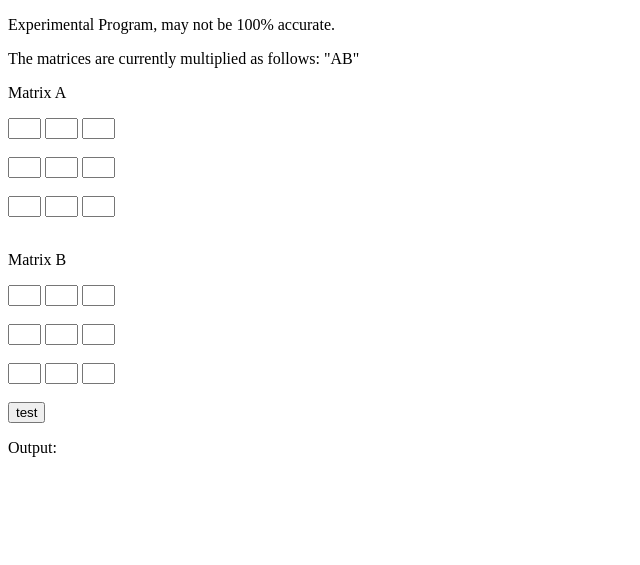
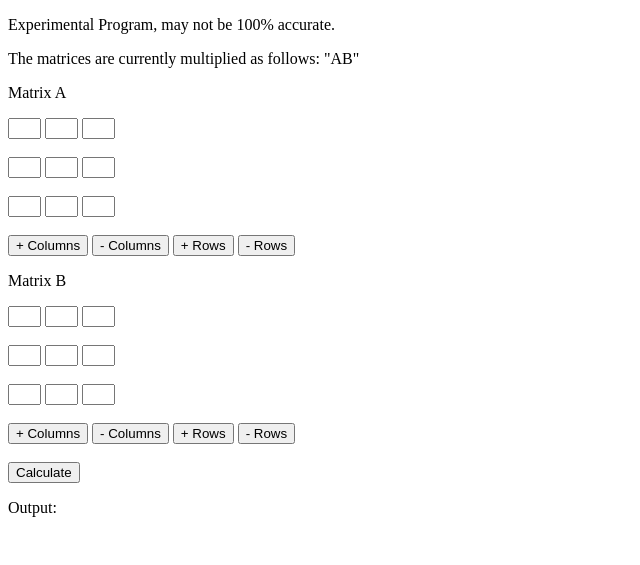
Before and after one commit to xkevin168/MatrixCalculator, a plain HTML site: page index.html in a window 1280 px wide. Shown: the whole page, without its empty margins (0-640 px from the left). Drawn offline with Linux system fonts and the light colour scheme.

Commit message:
Added html skeleton

```diff
--- a/index.html
+++ b/index.html
@@ -22,7 +22,10 @@
         <input type="text" id="e32" size="1">
         <input type="text" id="e33" size="1">
         <br><br>
-        <p id="test"></p>
+        <button id="incColA">+ Columns</button>
+        <button id="decColA">- Columns</button>
+        <button id="incRowA">+ Rows</button>
+        <button id="decRowA">- Rows</button>
     <p>Matrix B</p>
         <input type="text" id="b11" size="1">
         <input type="text" id="b12" size="1">
@@ -36,7 +39,12 @@
         <input type="text" id="b32" size="1">
         <input type="text" id="b33" size="1">
         <br><br>
-    <button type="button" id="testButton">test</button>
+        <button id="incColB">+ Columns</button>
+        <button id="decColB">- Columns</button>
+        <button id="incRowB">+ Rows</button>
+        <button id="decRowB">- Rows</button>
+        <br><br>
+    <button id="calcButton">Calculate</button>
     <p>Output:</p>
         <label id="o11"></label>
         <label id="o12"></label>
--- a/index.js
+++ b/index.js
@@ -1,7 +1,7 @@
-document.getElementById("testButton").onclick = function()
+document.getElementById("calcButton").onclick = function()
 {
-    var nc = document.getElementById("test");
-    nc.innerHTML = "<input type=\"text\" id=\"e34\" size=\"1\"></input>";
+    //var nc = document.getElementById("test");
+    //nc.innerHTML = "<input type=\"text\" id=\"e34\" size=\"1\"></input>";
 
     var o;
     var a1, a2, a3, b1, b2, b3;
```
